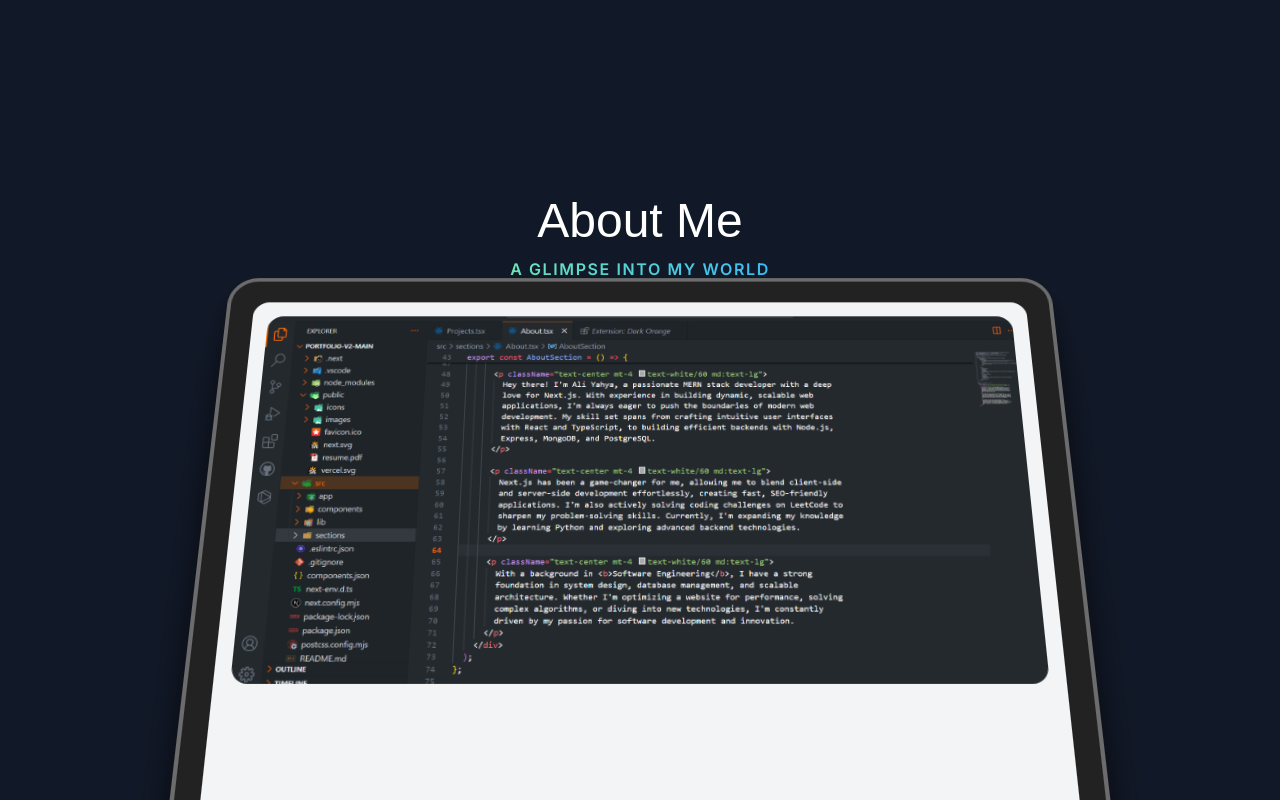
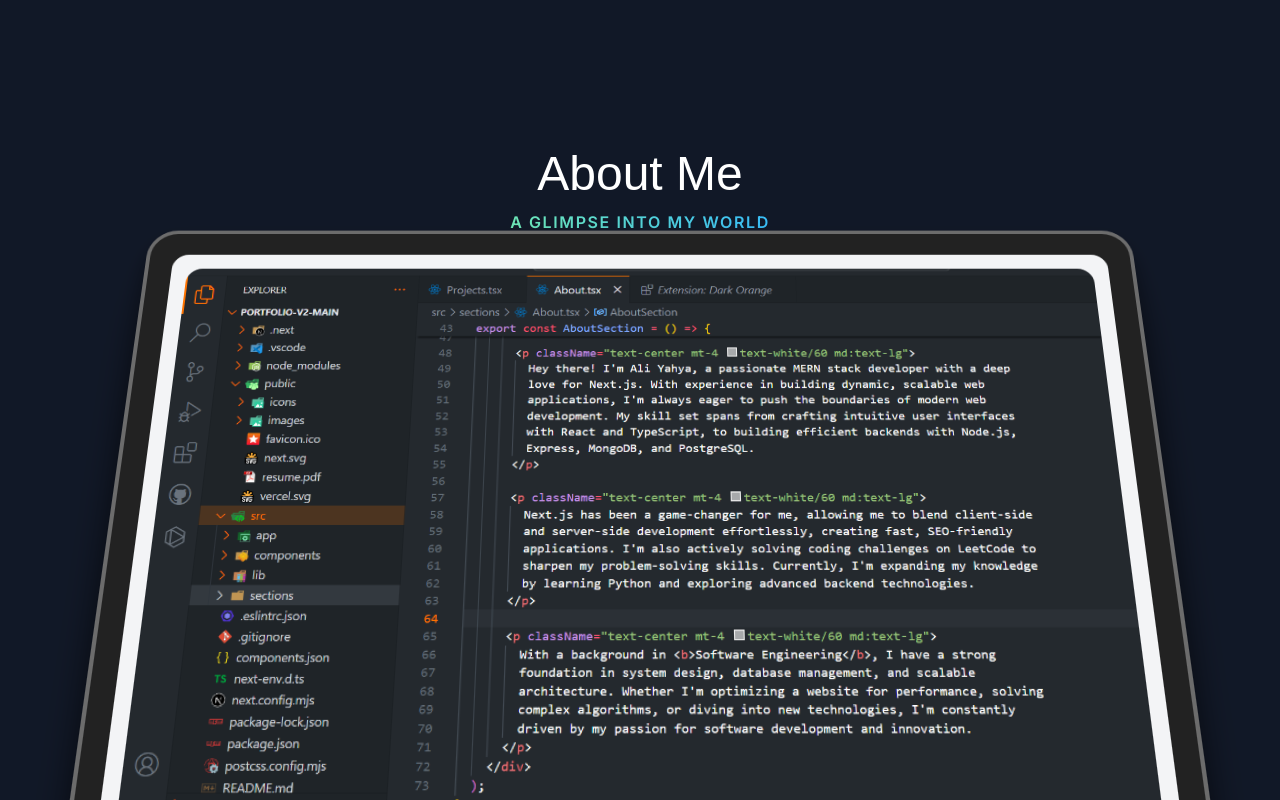
Before and after one commit to CodebyAliyah/next-portify, a Next.js app: page / in a window 1280 px wide. Shown: the part 900-1700 px from the top of the page. Built offline with nearby package versions, Linux system fonts and the light colour scheme; a web font is replaced by a local one.

Commit message:
git commit "solve the api issue & map function"

```diff
--- a/src/sections/About.tsx
+++ b/src/sections/About.tsx
@@ -1,31 +1,29 @@
-import aiStartupLandingPage from "../../public/images/ai-startup-landing-page.png";
-import AboutImage from "../../public/images/aboutme.png";
+import aboutali from "../../public/images/aboutali.png";
 import AboutImageMobile from "../../public/images/aboutme (2).png";
-import aboutali from "../../public/images/aboutali.png";
 import Image from "next/image";
 import { ContainerScroll } from "@/components/ui/container-scroll-animation";
 
 export const AboutSection = () => {
   return (
-    <div className="flex items-center justify-center w-full px-4 md:px-8 lg:px-16 -mt-20" id="about">
+    <div className=" flex items-start justify-center -mt-32" id="about">
       <ContainerScroll
         titleComponent={
-          <div className="flex flex-col items-center justify-center md:gap-3 text-center mt-6">
-            <h1 className="font-cursive text-3xl md:text-5xl">About Me</h1>
-            <p className="uppercase font-semibold tracking-widest bg-gradient-to-r from-emerald-300 to-sky-400 text-transparent bg-clip-text">
+          <div className="flex flex-col items-center justify-center md:gap-3 -mb-28 md:-mb-0">
+            <h1 className="font-cursive text-3xl md:text-5xl text-center mt-6">
+              About Me
+            </h1>
+            <p className="uppercase font-semibold tracking-widest bg-gradient-to-r from-emerald-300 to-sky-400 text-transparent bg-clip-text text-center">
               A glimpse into my world
             </p>
           </div>
         }
       >
-        {/* Responsive Images */}
-        <div className="w-full flex justify-center">
         <Image
           src={aboutali}
           alt="hero"
           height={720}
           width={1400}
-            className="rounded-2xl object-cover w-full h-auto max-w-3xl hidden md:block"
+          className="mx-auto rounded-2xl object-cover h-full object-left-top hidden md:block"
           draggable={false}
         />
         <Image
@@ -33,10 +31,9 @@
           alt="hero"
           height={720}
           width={1600}
-            className="rounded-2xl object-cover w-full h-auto max-w-3xl md:hidden"
+          className="mx-auto rounded-2xl object-cover h-full object-left md:hidden "
           draggable={false}
         />
-        </div>
       </ContainerScroll>
     </div>
   );
```
Lines whose indentation alone changed are shown as unchanged.
